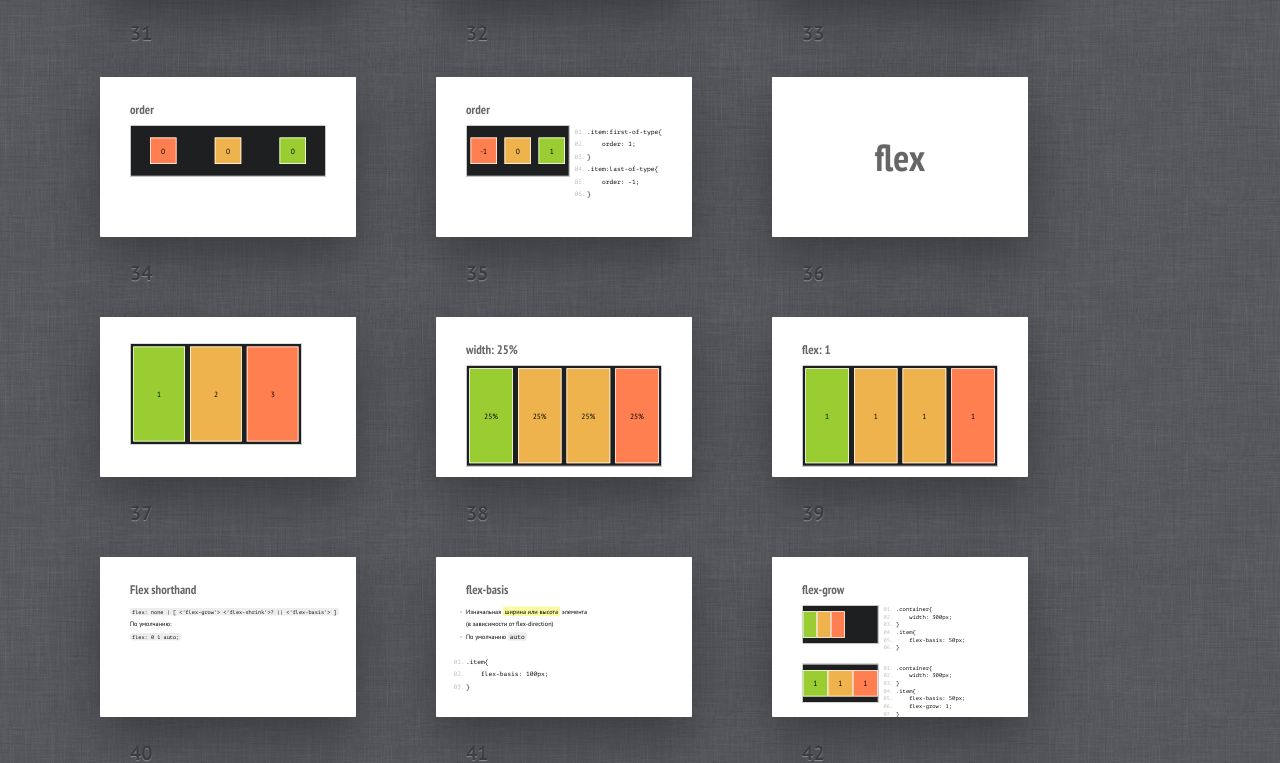
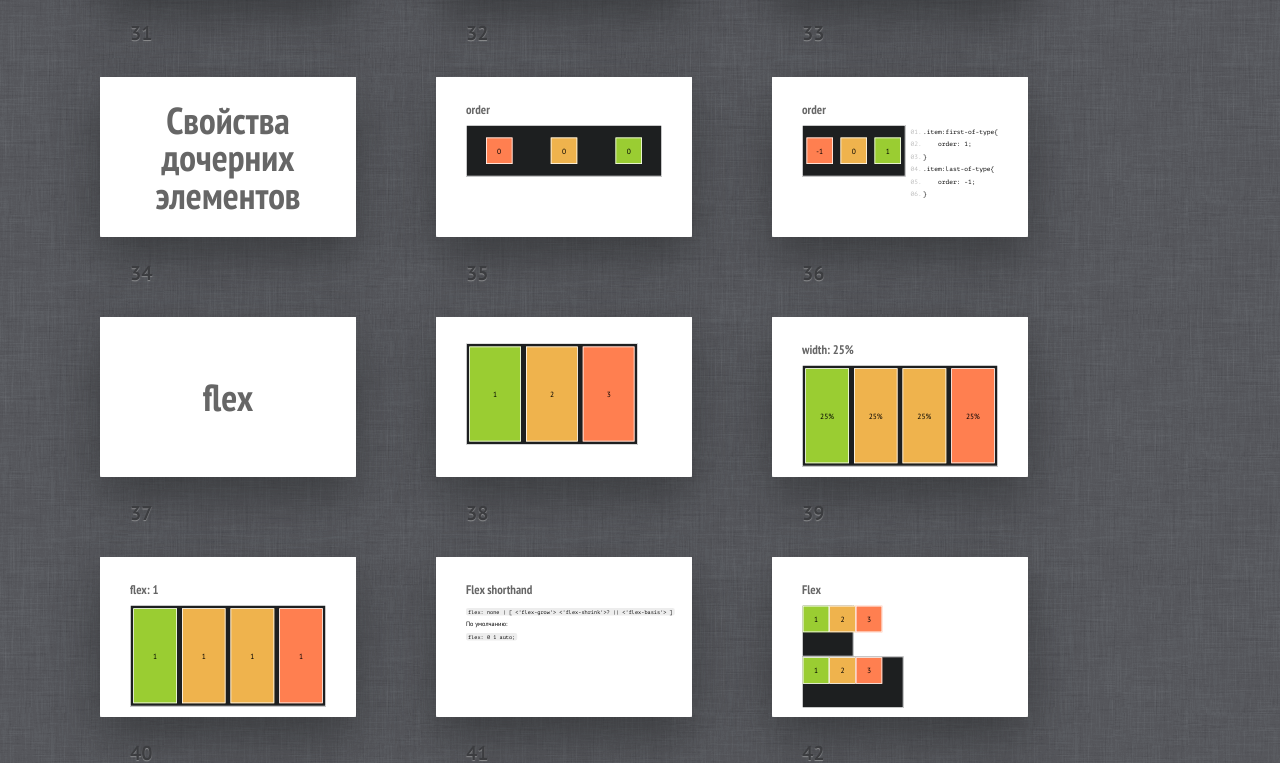
Before and after one commit to SakerONE/flexbox, a website: page index.html in a window 1280 px wide. Shown: the part 2743-3506 px from the top of the page. Drawn offline with Linux system fonts and the light colour scheme; a script that the page names is missing.

Commit message:
update(index.html): add some slides

```diff
--- a/index.html
+++ b/index.html
@@ -395,12 +395,10 @@
 	<article class="slide cover w h"><div>
 		<img src="images/props.jpg" alt="">
 	</div></article>
-	<article class="slide split"><div>
+	<article class="slide split" id="display"><div>
 		<h2>Display</h2>
 
 		<div class="wrapper">
-
-
 			<div class="flex-container">
 			  <div class="item">1</div>
 			  <div class="item">2</div>
@@ -414,6 +412,9 @@
 		</div>
 
 		<style>
+			#display .item{
+				margin: 0;
+			}
 			.split .flex-container{
 				height: 250px;
 			}
@@ -627,6 +628,9 @@
 		<img src="images/align-content.svg" style="display: block; margin: 0 auto" width="500" alt="">
 
 	</div></article>
+	<article class="slide shout"><div>
+		<h2>Свойства дочерних элементов</h2>
+	</div></article>
 	<article class="slide split order"><div>
 		<h2>order</h2>
 
@@ -747,6 +751,34 @@
 			<code style="font-size: 21px; white-space: nowrap;">flex: none | [ &lt;'flex-grow'> &lt;'flex-shrink'>? || &lt;'flex-basis'> ]</code>
 			<h3>По умолчанию:</h3>
 			<code style="font-size: 21px;">flex: 0 1 auto;</code>
+	</div></article>
+	<article class="slide" id="initial"><div>
+		<h2>Flex</h2>
+
+		<div class="flex-container gt">
+			<div class="item">1</div>
+			<div class="item">2</div>
+			<div class="item">3</div>
+		</div>
+		<div class="flex-container lt">
+			<div class="item">1</div>
+			<div class="item">2</div>
+			<div class="item">3</div>
+		</div>
+
+		<style>
+			#initial .flex-container{
+				height: 200px;
+				width: 200px;
+			}
+			#initial .item{
+				flex: none;
+			}
+			#initial .lt{
+				width: 400px;
+			}
+		</style>
+
 	</div></article>
 	<article class="slide"><div>
 		<h2>flex-basis</h2>
```
